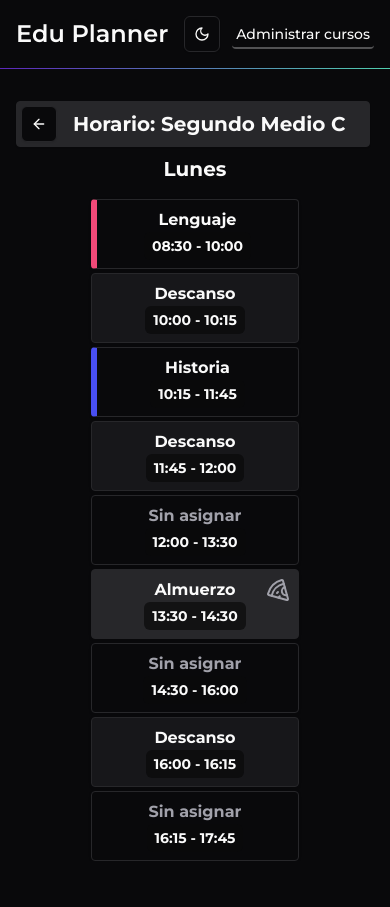
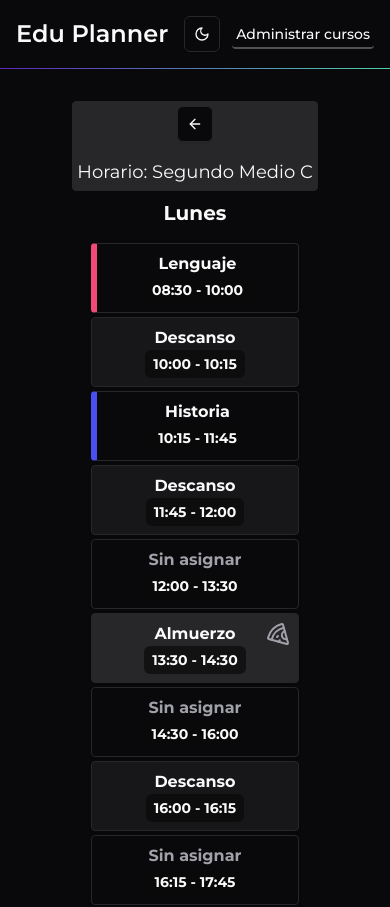
Before and after one commit to No-Country-simulation/s20-11-webapp, a React (Vite) app in the folder Frontend/eduPlanner/: page /courses/1/schedule in a window 390 px wide. Shown: the top 907 px of the page. Built offline with nearby package versions, Linux system fonts and the light colour scheme; a web font is replaced by a local one.

Commit message:
Improve layout and responsiveness

```diff
--- a/Frontend/eduPlanner/src/Components/title-bar.jsx
+++ b/Frontend/eduPlanner/src/Components/title-bar.jsx
@@ -4,13 +4,13 @@ import { Link } from "react-router-dom";
 
 export function TitleBar({ title }) {
   return (
-    <div className="flex items-center gap-4  bg-secondary rounded shadow-sm border p-1 w-fit pr-6">
+    <div className="mx-auto sm:mx-0 flex flex-col  sm:flex-row items-center gap-4  bg-secondary rounded shadow-sm border p-1 w-fit sm:pr-6">
       <Link to=".." relative="path" viewTransition prefetch="intent">
-        <Button variant="outline" size="icon">
+        <Button variant="outline" size="icon" className="">
           <ArrowLeft />
         </Button>
       </Link>
-      <div className="text-xl font-bold text-nowrap">{title}</div>
+      <div className="text-lg sm:text-xl sm:font-bold text-nowrap ">{title}</div>
     </div>
   );
 }
```
